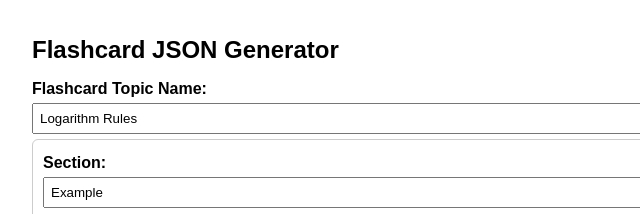
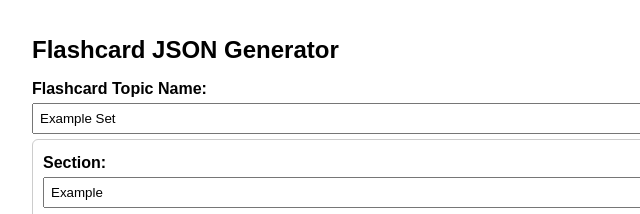
Before and after one commit to JamesFoltz/study, a plain HTML site: page gen/index.html in a window 1280 px wide. Shown: the top 214 px of the page, 158-798 px from the left. Drawn offline with Linux system fonts and the light colour scheme.

Commit message:
Update index.html

```diff
--- a/gen/index.html
+++ b/gen/index.html
@@ -18,7 +18,7 @@
   <h1>Flashcard JSON Generator</h1>
 
   <label for="topic">Flashcard Topic Name:</label>
-  <input id="topic" type="text" value="Logarithm Rules">
+  <input id="topic" type="text" value="Example Set">
 
   <div id="entries"></div>
   <button onclick="addEntry()">➕ Add Flashcard</button>
```
